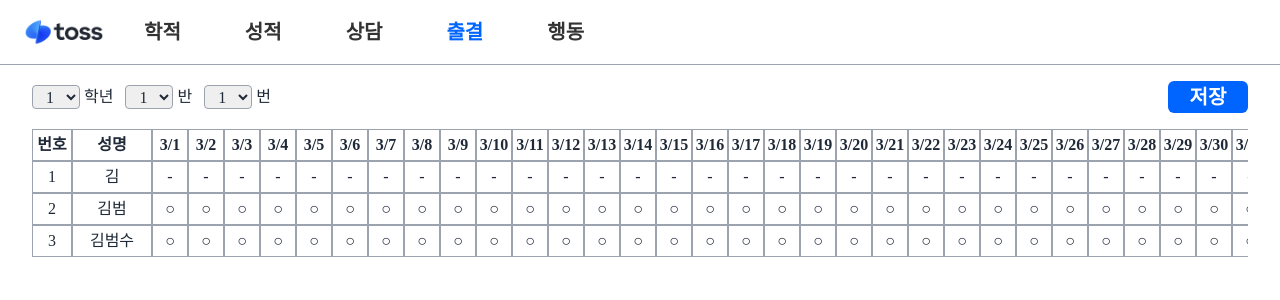
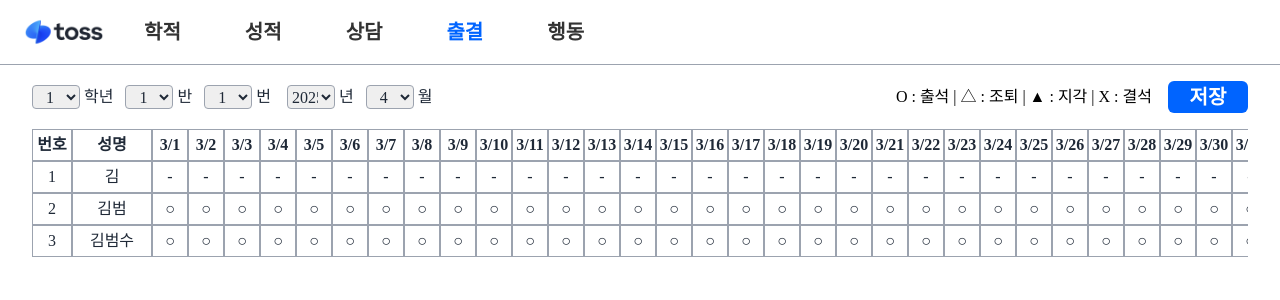
Before and after one commit to JaeHyun10-03/Software-Design-FE, a Next.js app: page /attendance in a window 1280 px wide. Shown: the top 300 px of the page. Built offline with nearby package versions, Linux system fonts and the light colour scheme.

Commit message:
⬆️ update : 연도 필터 & 출결 타입 표시

```diff
--- a/src/pages/attendance/index.tsx
+++ b/src/pages/attendance/index.tsx
@@ -1,4 +1,6 @@
 import AttendanceContent from "@/components/attendance/attendanceContent";
+import DateFilter from "@/components/attendance/DateFilter";
+import AttendanceType from "@/components/shared/AttendanceType";
 import Button from "@/components/shared/Button";
 import { Header } from "@/components/shared/Header";
 import StudentFilter from "@/components/shared/StudentFilter";
@@ -7,9 +9,14 @@ import React, { ReactNode } from "react";
 export default function AttendancePage() {
   return (
     <div className="mx-8 mt-4 mb-8 h-[calc(100vh-120px)] flex flex-col">
-      <div className="flex h-8">
+      <div className="flex h-8 gap-4">
         <StudentFilter />
-        <div className="ml-auto">
+        <DateFilter />
+
+        <div className="flex flex-row gap-4 ml-auto">
+          <div className="hidden lg:flex">
+            <AttendanceType />
+          </div>
           <Button className="w-20 h-8">저장</Button>
         </div>
       </div>
```
